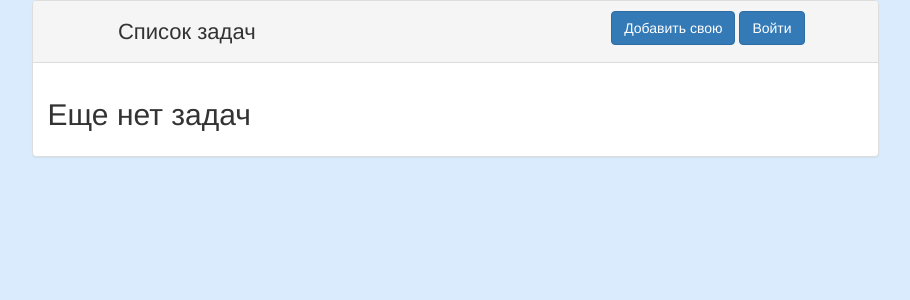
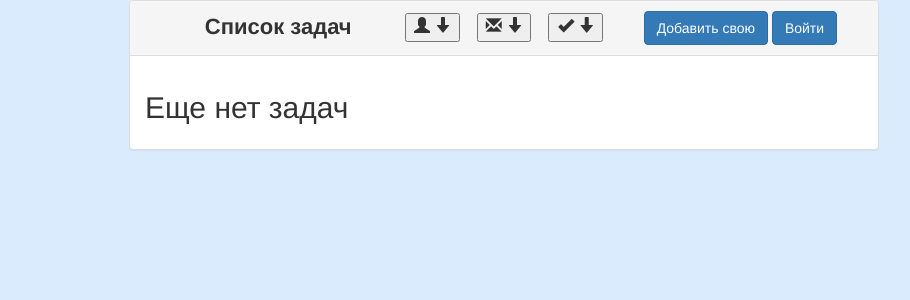
Before and after one commit to garik7012/taskApplication, a PHP site: page /task/change in a window 1280 px wide. Shown: the top 300 px of the page, without its empty margins (136-1046 px from the left). Run offline with PHP 8.4, Linux system fonts and the light colour scheme; some libraries are stand-ins or nearby versions.

Commit message:
added sorting, page 404, changed or added some comments

```diff
--- a/components/Router.php
+++ b/components/Router.php
@@ -60,6 +60,11 @@ class Router
 
                 // Создаем объект, вызваем action
                 $controllerObject = new $controllerName;
+                // если метода нет, показываем 404
+                if (!method_exists($controllerName, $actionName)){
+                    $actionName = 'showErrorPage404';
+                    $parameters = [];
+                }
                 $result = call_user_func_array(array($controllerObject, $actionName), $parameters);
                 if ($result != null) {
                     break;
--- a/config/routes.php
+++ b/config/routes.php
@@ -1,5 +1,7 @@
 <?php
-
+/**
+ * здесь прописываем маршруты
+ */
 return array(
 
     //путь => контроллер@action
@@ -8,7 +10,9 @@ return array(
     'task/add' => 'TaskController@addTask',
     'task/complete' => 'TaskController@checkComplete',
     'task/change' => 'TaskController@changeTask',
+    'task/sortBy' => 'TaskController@setSortBy',
     '' => 'IndexController@index',
 
 
+
 );
--- a/controllers/TaskController.php
+++ b/controllers/TaskController.php
@@ -1,12 +1,17 @@
 <?php
 
 /**
- * Контроллер для добавления задач.
+ * Контроллер для добавления, изменения задач.
  * В нем же осуществляем проверку поступающих данных перед сохранением
  */
 class TaskController
 {
-    public function addTask(){
+    /**
+     * action для добавления задачи
+     * @return bool
+     */
+    public function addTask()
+    {
         //Создаем массив, в который будем складывать ошибки
         $errors = [];
         //если есть пост запрос
@@ -27,14 +32,14 @@ class TaskController
                 //если задача успешно добавится в БД, то получим true
                 $isAddTaskSuccess = Task::addTask($userName, $email, $task, $image);
                 //если через AJAX
-                if ($isAJAX){
-                    if($isAddTaskSuccess){
+                if ($isAJAX) {
+                    if ($isAddTaskSuccess) {
                         echo 'success';
                         return true;
                     } else exit('Ошибка');
                 } else //если попали не через AJAX
                 {
-                    $isAddTaskSuccess ? header('Location: /'): exit('Ошибка');
+                    $isAddTaskSuccess ? header('Location: /') : exit('Ошибка');
                 }
             }
             //если ошибки в данных были, то они отобразятся на странице
@@ -50,11 +55,17 @@ class TaskController
         return true;
     }
 
-    public function checkComplete(){
+    /**
+     * action о выполнении задачи
+     * если есть админские права
+     * @return bool
+     */
+    public function checkComplete()
+    {
         if (isset($_POST['id']) and $_SESSION['user']['isAdmin']) {
             $id = $_POST['id'];
             $complete = $_POST['complete'];
-            if(Task::checkComplete($id, $complete)) echo 'success';
+            if (Task::markComplete($id, $complete)) echo 'success';
             return true;
         }
         //если пост запроса не было или пользователь без админских прав
@@ -62,16 +73,50 @@ class TaskController
         return true;
     }
 
-    public function changeTask(){
+    /**
+     * action изменение задачи.
+     * если есть админские права
+     * @return bool
+     */
+    public function changeTask()
+    {
         if (isset($_POST['changeTask']) and $_SESSION['user']['isAdmin']) {
             $id = $_POST['id'];
             $task = $_POST['task'];
-            if(Task::changeTask($id, $task)) header('Location: /');
+            if (Task::changeTask($id, $task)) header('Location: /');
             return true;
         }
         //если пост запроса не было или пользователь без админских прав
         require_once(ROOT . '/views/index.php');
         return true;
+    }
+
+    /**
+     * action сортировать по
+     * определяем по какому полю будем сортировать
+     * определяем порядок сортировки
+     *           логика:
+     * первый клик - выбираем поле
+     * второй клик - добавляем DESC
+     * третий клик - убираем выборку
+     */
+    public function setSortBy()
+    {
+        if (isset($_POST['sortBy'])) {
+            if (isset($_SESSION['sortBy']) and $_SESSION['sortBy'] == $_POST['sortBy']) {
+                if (isset($_SESSION['DESC'])) {
+                    unset($_SESSION['DESC']);
+                    unset($_SESSION['sortBy']);
+                } else {
+                    $_SESSION['DESC'] = true;
+                }
+            } else {
+                $_SESSION['sortBy'] = $_POST['sortBy'];
+                if (isset($_SESSION['DESC'])) unset($_SESSION['DESC']);
+            }
+            echo 'success';
+            return true;
+        } else header('Location: /');
     }
 
 
@@ -87,45 +132,52 @@ class TaskController
      * если ошибок нет, данные запишутся в $userName
      * если ошибки есть - добавятся в $errors
      */
-    private function checkUserName(&$errors, &$userName){
+    private function checkUserName(&$errors, &$userName)
+    {
         if (empty($_POST['userName'])) {
             $errors['userName'] = "Пожалуйста, введите ваше имя";
-        } else if(strlen($_POST['userName']) < 2) {
+        } else if (strlen($_POST['userName']) < 2) {
             $errors['userName'] = "Имя должно состоять хотя бы из двух символов";
-        } else if(strlen($_POST['userName']) > 31) {
+        } else if (strlen($_POST['userName']) > 31) {
             $errors['userName'] = "Имя не должно быть длинее 30 символов";
-        }else if (preg_match("/[^\w\x7F-\xFF\s-]|_|\d/",$_POST['userName'])) {
+        } else if (preg_match("/[^\w\x7F-\xFF\s-]|_|\d/", $_POST['userName'])) {
             $errors['userName'] = 'только буквы русского или латинского алфавита,</br> знак "-" (дефис), пробел';
         } else $userName = strip_tags($_POST['userName']);
     }
+
     //проверка задачи
-    private function checkTask(&$errors, &$task){
-        if(!isset($_POST['task']) or strlen($_POST['task']) == ''){
+    private function checkTask(&$errors, &$task)
+    {
+        if (!isset($_POST['task']) or strlen($_POST['task']) == '') {
             $errors['task'] = "добавьте задачу";
             return;
         }
-        if(strlen($_POST['task']) > 5000) {
+        if (strlen($_POST['task']) > 5000) {
             $errors['task'] = "не более 5000 символов";
-        }else $task = htmlspecialchars($_POST['task']);
+        } else $task = htmlspecialchars($_POST['task']);
     }
+
     //проверка email
-    private function checkEmail(&$errors, &$email){
+    private function checkEmail(&$errors, &$email)
+    {
         if (!filter_var($_POST['email'], FILTER_VALIDATE_EMAIL)) {
             $errors['email'] = "Пожалуйста, введите корректный email адрес";
-        }else{
+        } else {
             $email = $_POST['email'];
         }
     }
+
     /*
      * проверка и сохранение картинки.
      * ресайз если нужен
      */
-    private function checkAndSaveImage(&$errors, &$image){
-        if(!isset($_FILES['userImage'])){
+    private function checkAndSaveImage(&$errors, &$image)
+    {
+        if (!isset($_FILES['userImage'])) {
             $errors['userImage'] = 'добавьте картинку';
             return;
         }
-        if(!is_file($_FILES['userImage']['tmp_name'])){
+        if (!is_file($_FILES['userImage']['tmp_name'])) {
             $errors['userImage'] = 'добавьте картинку';
             return;
         }
@@ -135,7 +187,7 @@ class TaskController
         $types = array('image/gif', 'image/png', 'image/jpeg');
         // Максимальный размер файла
         $size = 6000000;
-    // -------------------Обработка запроса---------------------------
+        // -------------------Обработка запроса---------------------------
         // Проверяем тип файла
         if (!in_array($_FILES['userImage']['type'], $types)) {
             $errors['userImage'] = 'Запрещённый тип файла. Только изображения gif, jpg, png';
@@ -143,44 +195,50 @@ class TaskController
         }
         $imageType = $_FILES['userImage']['type'];
         //Проверяем размер файла
-        if ($_FILES['userImage']['size'] > $size){
-            $errors['userImage'] = 'Слишком большой размер файла. Не более ' .round($size/1024/1024, 1) . ' MB';
+        if ($_FILES['userImage']['size'] > $size) {
+            $errors['userImage'] = 'Слишком большой размер файла. Не более ' . round($size / 1024 / 1024, 1) . ' MB';
             return;
         }
-        if($errors == false and $_FILES['userImage']['error'] == 0){ // проверка на загрузку файла
+        if ($errors == false and $_FILES['userImage']['error'] == 0) { // проверка на загрузку файла
             $fileName = $_FILES["userImage"]["name"];
             //получаем расширение файла
-            $file_ext =  substr(strrchr($fileName, '.'), 1);
+            $file_ext = substr(strrchr($fileName, '.'), 1);
             //создаем уникальное имя файла. предполагаем, что загрузка файлов будет происходить не чаще раза в секунду
             $fileName = time() . "." . $file_ext;
             $target = ROOT . $path . $fileName; // путь для загрузки файла
             //если ошибок не было то пермещаем файл и сразу проверяем удачно ли
-            if(move_uploaded_file($_FILES['userImage']['tmp_name'], $target)){
+            if (move_uploaded_file($_FILES['userImage']['tmp_name'], $target)) {
                 $image = $path . $fileName;
                 @unlink($_FILES['userImage']['tmp_name']); // удаляем временный файл
             }
-            switch($imageType) {
-                case "image/gif": $im = imagecreatefromgif($target); break;
-                case "image/jpeg": $im = imagecreatefromjpeg($target); break;
-                case "image/png": $im = imagecreatefrompng($target); break;
+            switch ($imageType) {
+                case "image/gif":
+                    $im = imagecreatefromgif($target);
+                    break;
+                case "image/jpeg":
+                    $im = imagecreatefromjpeg($target);
+                    break;
+                case "image/png":
+                    $im = imagecreatefrompng($target);
+                    break;
             }
-            if(min(320/imagesx($im), 240/imagesy($im)) < 1) {
-                $ration = imagesx($im)/imagesy($im);
-                if($ration <= 320/240){
+            if (min(320 / imagesx($im), 240 / imagesy($im)) < 1) {
+                $ration = imagesx($im) / imagesy($im);
+                if ($ration <= 320 / 240) {
                     $y = 240;
-                    $x = 240*$ration;
+                    $x = 240 * $ration;
                 } else {
                     $x = 320;
-                    $y = 320/$ration;
+                    $y = 320 / $ration;
                 }
 
                 $im1 = imagecreatetruecolor($x, $y); // создаем картинку
-                imagecopyresampled($im1,$im,0,0,0,0,$x, $y,imagesx($im),imagesy($im));
+                imagecopyresampled($im1, $im, 0, 0, 0, 0, $x, $y, imagesx($im), imagesy($im));
                 imagejpeg($im1, $target, 75); // переводим в jpg
                 imagedestroy($im);
                 imagedestroy($im1);
             }
-        }else if($errors == false){
+        } else if ($errors == false) {
             $errors['userImage'] = 'Ошибка при загрузке файла';
         }
 
--- a/controllers/UserController.php
+++ b/controllers/UserController.php
@@ -1,7 +1,7 @@
 <?php
 
 /**
- *
+ * контроллер для работы с пользователями
  */
 class UserController
 {
--- a/index.php
+++ b/index.php
@@ -1,13 +1,14 @@
 <?php
 // Отображение ошибок
-ini_set('display_errors',1);
+ini_set('display_errors', 1);
 error_reporting(E_ALL);
 
+// стартуем сессию
 session_start();
 
 // Подключение файлов системы
 define('ROOT', dirname(__FILE__));
-require_once(ROOT.'/components/Autoload.php');
+require_once(ROOT . '/components/Autoload.php');
 
 // Вызов Router
 $router = new Router();
--- a/models/User.php
+++ b/models/User.php
@@ -1,7 +1,8 @@
 <?php
 
 /**
- *
+ * модель для работы с пользователями
+ * таблица user
  */
 class User
 {
--- a/template/css/main.css
+++ b/template/css/main.css
@@ -1,22 +1,43 @@
-body{
-    background-color: #daebfd;
+body {
+     background-color: #daebfd;
+ }
+
+/* заголовок */
+.form-title {
+    padding-left: 10%;
+    font-size: 22px;
+    font-weight: 600;
 }
-.form-title{
-    margin-top: 5px;
-    margin-bottom: 5px;
-    font-size: 22px;
-    font-weight: 500;
-}
+
 /* скрываем поле предварительного просмотра */
-.previewField{
+.previewField {
     display: none;
 }
 
-.img{
+/*задаем размер изображений на главной*/
+.img {
     max-height: 150px;
     max-width: 200px;
 }
-.task{
+
+/* показываем задачу */
+.task {
     white-space: pre-wrap;
     word-break: normal;
 }
+
+/* кнопки сортировки */
+.sort {
+    margin-top: 2px;
+    font-size: 16px;
+    width: 25%;
+}
+
+.sort:nth-of-type(2) {
+    margin-left: 6%;
+    margin-right: 6%;
+}
+
+.checked {
+    color: blue;
+}
--- a/views/index.php
+++ b/views/index.php
@@ -1,15 +1,57 @@
 <?php include ROOT . '/views/layouts/header.php'; ?>
-    <section>
+<?php
+/**
+ * функция отмечает по какому полю у нас сортировка
+ * @param $field - кнопка с полем
+ * @return bool|string
+ */
+function checkActive($field)
+{
+    if (isset($_SESSION['sortBy']) and ($_SESSION['sortBy'] == $field)) return 'checked';
+    return false;
+}
+
+/**
+ * функция определяем порядок сортировки
+ * @param $field - кнопка с полем
+ * @return bool|string
+ */
+function checkDesc($field)
+{
+    if (checkActive($field) and isset($_SESSION['DESC'])) return 'glyphicon-arrow-up';
+    return 'glyphicon-arrow-down';
+}
+
+?>
     <div class="container">
         <div class="row">
-                <div class="col-md-9 col-md-offset-1">
+            <div class="col-md-10 col-md-offset-1 col-lg-8 col-lg-offset-2">
                 <div class="panel panel-default">
                     <div class="panel-heading">
                         <div class="row">
-                                <div class="panel-title form-title col-sm-7 col-sm-offset-1">Список задач</div>
-                                <div class=" col-sm-4">
+                            <div class="panel-title form-title hidden-xs col-sm-4">
+                                <span>Список задач </span>
+                            </div>
+                            <div class="col-xs-6 col-sm-4 text-center">
+                                <button class="sort <?= checkActive('userName'); ?>" data-sort="userName"
+                                        title="Сортировать по имени">
+                                    <span class="glyphicon glyphicon-user"></span>
+                                    <span class="glyphicon <?= checkDesc('userName') ?>"></span>
+                                </button>
+                                <button class="sort <?= checkActive('email'); ?>" data-sort="email"
+                                        title="Сортировать по email">
+                                    <span class="glyphicon glyphicon-envelope"></span>
+                                    <span class="glyphicon <?= checkDesc('email') ?>"></span>
+                                </button>
+                                <button class="sort <?= checkActive('isComplete'); ?>" data-sort="isComplete"
+                                        title="Сортировать по выполнению">
+                                    <span class="glyphicon glyphicon-ok"> </span>
+                                    <span class="glyphicon <?= checkDesc('isComplete') ?>"></span>
+                                </button>
+                            </div>
+                            <div class="col-xs-6 col-sm-4">
                                 <a href="/task/add" class="btn btn-primary addTask" role="button">Добавить свою</a>
-                                    <?php if(isset($_SESSION['user'])): ?>
+                                <?php if (isset($_SESSION['user'])): ?>
                                     <a href="/user/logout" class="btn btn-primary logout" role="button">Выйти</a>
                                 <?php else: ?>
                                     <a href="/user/login" class="btn btn-primary login" role="button">Войти</a>
@@ -23,7 +65,8 @@
                                 <h3 class="userName"></h3>
                             </div>
                             <div class="col-sm-4">
-                                    <img id="img-preview" class="img-thumbnail img" src="/template/users/images/default.png" alt="photo">
+                                <img id="img-preview" class="img-thumbnail img" src="/template/users/images/default.png"
+                                     alt="photo">
                                 <p class="email"></p>
                             </div>
                             <div class="col-sm-8">
@@ -35,29 +78,33 @@
                                 <p><a href="#" class="btn btn-danger deletePreview" role="button">Удалить</a></p>
                             </div>
                         </section>
-                            <?php if(empty($tasks)){
+                        <?php if (empty($tasks)) {
                             echo '<section>
                                         <h2>Eще нет задач</h2>
                                       </section>';
-                            }else foreach($tasks as $task): ?>
-                                    <section id="task_<?=$task['id']?>">
+                        } else foreach ($tasks as $task): ?>
+                            <section id="task_<?= $task['id'] ?>">
                                 <div class="col-sm-12">
-                                            <h3><?= $task['userName']?></h3>
+                                    <h3><?= $task['userName'] ?></h3>
                                 </div>
                                 <div class="col-sm-4">
-                                            <img class="img-thumbnail img" src="<?= $task['image']?>" alt="photo">
+                                    <img class="img-thumbnail img" src="<?= $task['image'] ?>" alt="photo">
                                     <p><?= $task['email'] ?></p>
                                 </div>
                                 <div class="col-sm-8">
-                                                <pre class="showTask task"><?= $task['task']?></pre>
-                                            <?php if($task['isComplete']): ?>
-                                                <span class="glyphicon glyphicon-ok text-success"> </span><span> Выполнена!</span>
+                                    <pre class="showTask task"><?= $task['task'] ?></pre>
+                                    <?php if ($task['isComplete']): ?>
+                                        <span class="glyphicon glyphicon-ok text-success"> </span>
+                                        <span> Выполнена!</span>
                                     <?php endif; ?>
-                                            <?php if(isset($_SESSION['user']) and $_SESSION['user']['isAdmin']): ?>
-                                                <p><a href="#" class="btn btn-primary editTask" role="button" data-id="<?=$task['id']?>">Редактировать</a></p>
+                                    <?php if (isset($_SESSION['user']) and $_SESSION['user']['isAdmin']): ?>
+                                        <p><a href="#" class="btn btn-primary editTask" role="button"
+                                              data-id="<?= $task['id'] ?>">Редактировать</a></p>
                                         <p><label>
-                                                        <input type="checkbox" class="checkComplete" data-id="<?= $task['id']?>"
-                                                                <?php if($task['isComplete']) echo 'checked' ?>> Отметить как выполненую
+                                                <input type="checkbox" class="checkComplete"
+                                                       data-id="<?= $task['id'] ?>"
+                                                    <?php if ($task['isComplete']) echo 'checked' ?>> Отметить как
+                                                выполненую
                                             </label>
                                         </p>
                                     <?php endif; ?>
@@ -69,7 +116,10 @@
             </div>
         </div>
     </div>
-    </section>
 
+    <!-- Modals -->
+<?php include ROOT . '/views/layouts/modalAdd.php'; ?>
+<?php include ROOT . '/views/layouts/modalLogin.php'; ?>
+<?php include ROOT . '/views/layouts/modalChangeTask.php'; ?>
 
 <?php include ROOT . '/views/layouts/footer.php'; ?>
--- a/views/layouts/footer.php
+++ b/views/layouts/footer.php
@@ -1,7 +1,4 @@
-<!-- Modals -->
-<?php include ROOT . '/views/layouts/modalAdd.php'; ?>
-<?php include ROOT . '/views/layouts/modalLogin.php'; ?>
-<?php include ROOT . '/views/layouts/modalChangeTask.php'; ?>
+
 <!-- Scripts -->
 <script src="//ajax.googleapis.com/ajax/libs/jquery/3.1.0/jquery.min.js"></script>
 <script src="//maxcdn.bootstrapcdn.com/bootstrap/3.2.0/js/bootstrap.min.js"></script>
```
Also changed, not shown: controllers/IndexController.php (+9 -2 lines), models/Task.php (+17 -6 lines), template/js/functions.js (+44 -27 lines), views/errors/404.php (added, +41 -0 lines), views/task/addTask.php (+13 -0 lines). Lines whose indentation alone changed are shown as unchanged.
